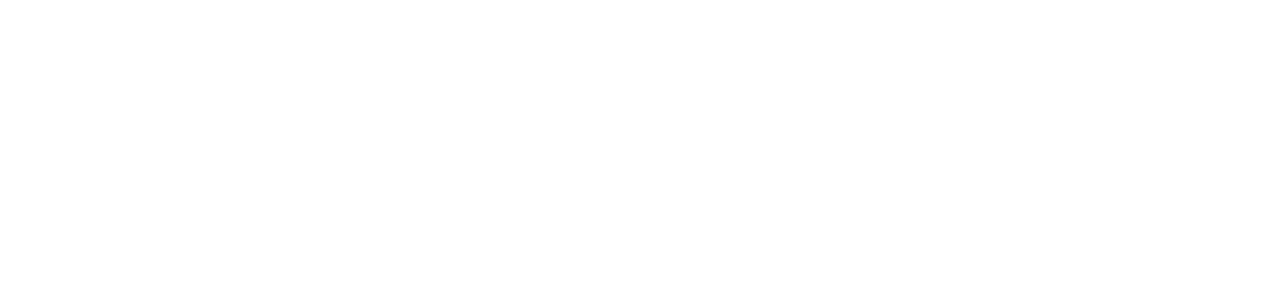
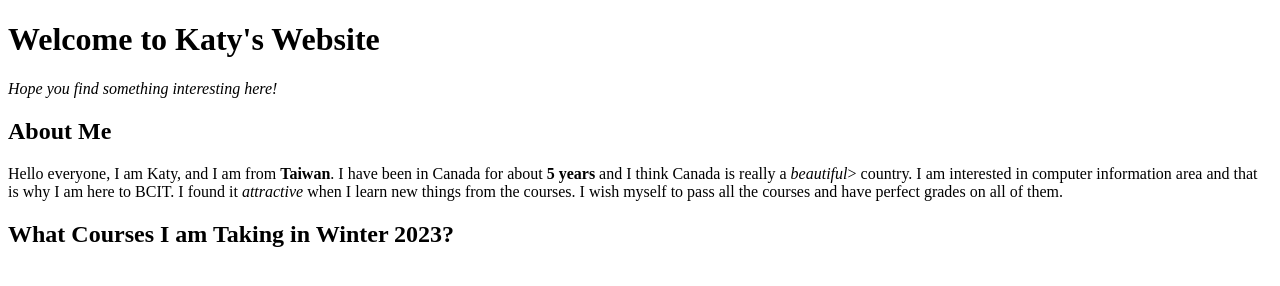
Before and after one commit to Katy0903/my_website, a plain HTML site: page index.html in a window 1280 px wide. Drawn offline with Linux system fonts and the light colour scheme.

Commit message:
edited heading and introduction

```diff
--- a/index.html
+++ b/index.html
@@ -7,12 +7,17 @@
 
     <body>
 
-        <h1></h1>
+        <h1>Welcome to Katy's Website</h1>
+            <p><i>Hope you find something interesting here!</i></p>
 
-        <h2></h2>
-            <p></p>
 
-        <h2></h2>
+        <h2>About Me</h2>
+            <p>Hello everyone, I am Katy, and I am from <b>Taiwan</b>. I have been in Canada for about <b>5 years</b> and I think Canada is really a <em>beautiful</em>> country.
+                I am interested in computer information area and that is why I am here to BCIT. I found it <em>attractive</em> when I learn new things from the courses.
+                I wish myself to pass all the courses and have perfect grades on all of them.</p>
+
+
+        <h2>What Courses I am Taking in Winter 2023?</h2>
 
 
 
```
